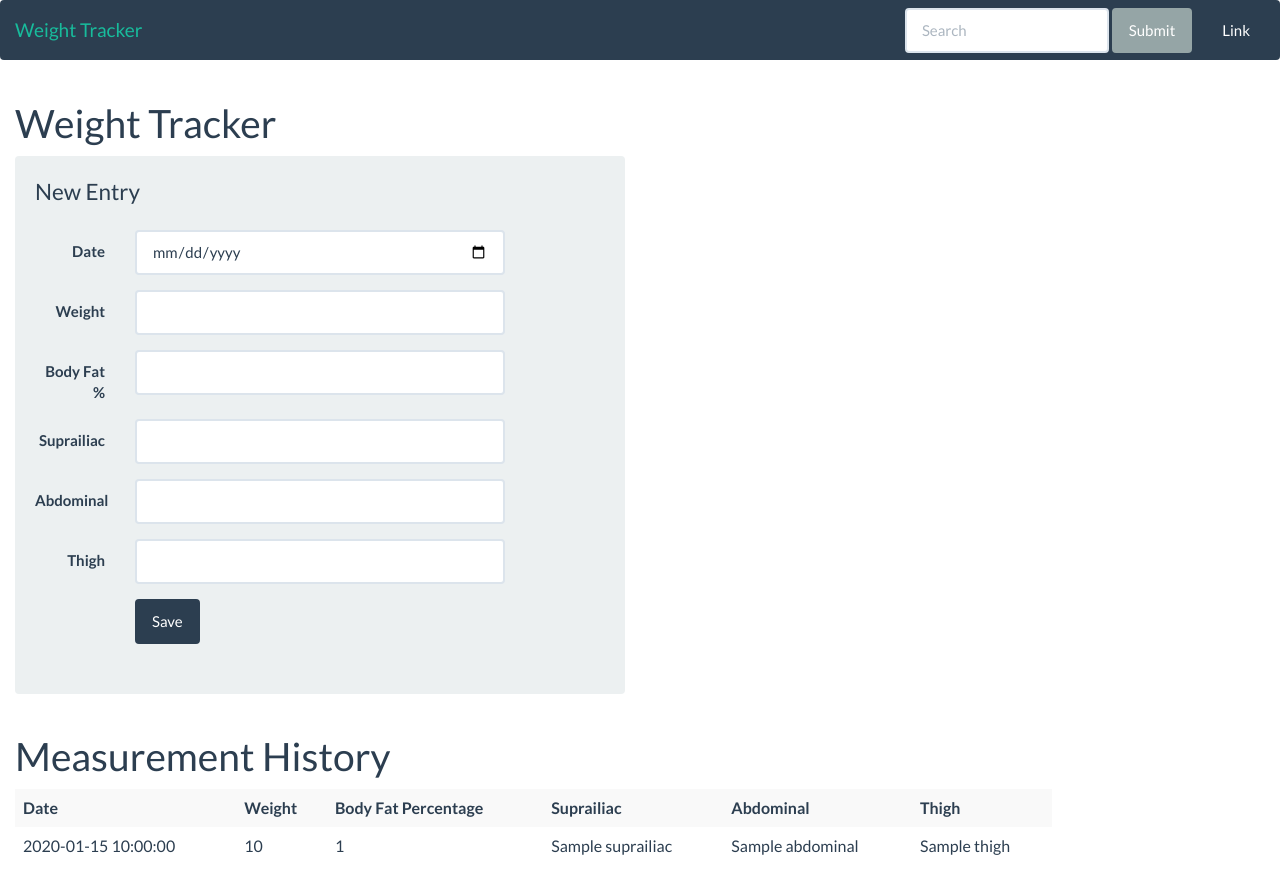
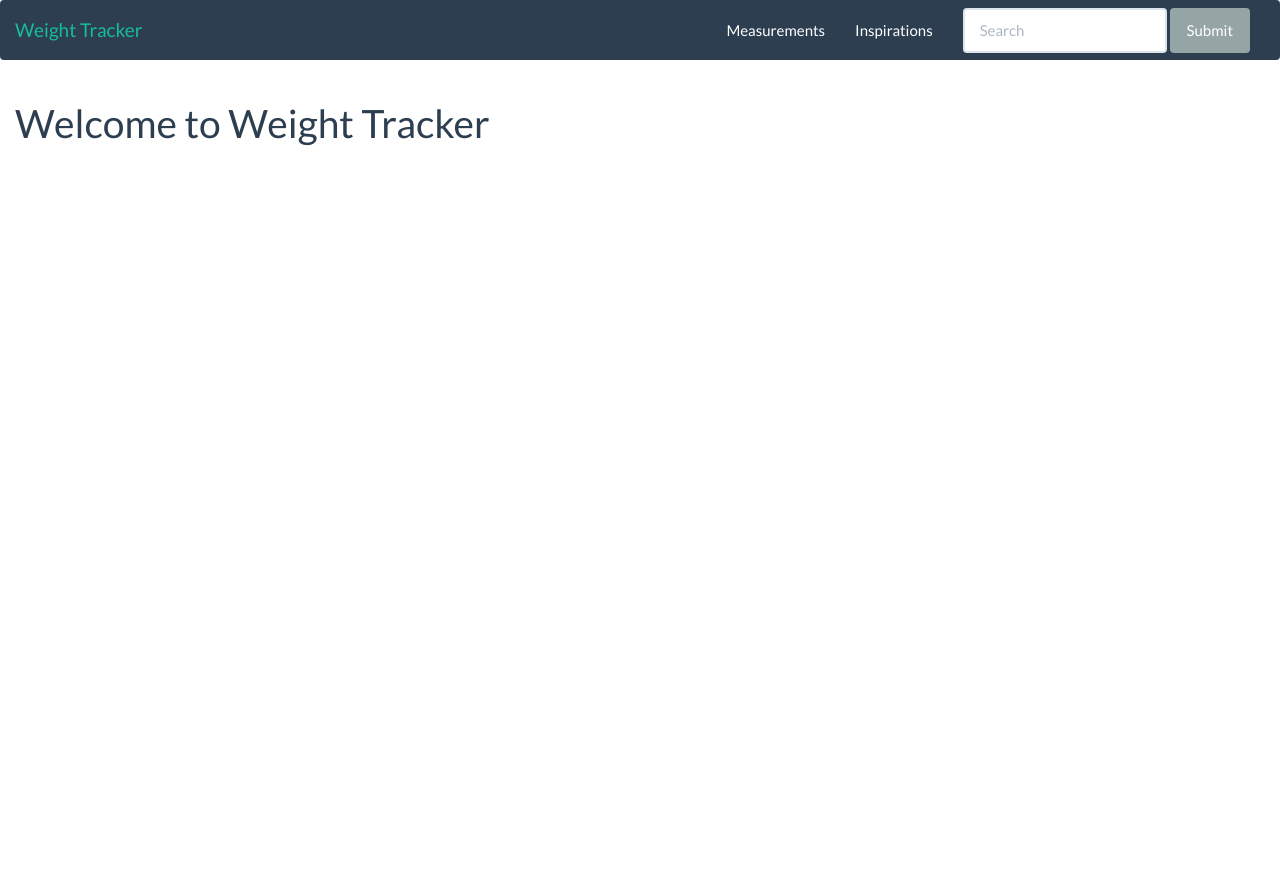
Before and after one commit to rdempsey/weight-tracker, a Flask app: template templates/index.html in a window 1280 px wide. After the commit the page ends 146 px from the top, so only its background shows below. Run offline with Flask 2, Linux system fonts and the light colour scheme; the template is opened without the code that fills it: values that come from a table or form of the project are taken from there, most other values are stand-ins (such as "Sample title", 1, 10 or a date in 2020); some libraries are stand-ins or nearby versions.

Commit message:
Move weights to measurements. Add ability to add inspirations.
Signed-off-by: Robert Dempsey <robertonrails@gmail.com>

```diff
--- a/config/example-config.ini
+++ b/config/example-config.ini
@@ -1,5 +1,7 @@
 [Default]
 base_file_path =
+first_name =
+last_name =
 
 [MongoDB]
 host = ADD_HOST
--- a/index.py
+++ b/index.py
@@ -1,7 +1,6 @@
 #!/usr/bin/env python
 
-from flask import Flask, render_template, make_response, request, redirect
-# from flask_bootstrap import Bootstrap
+from flask import Flask, render_template, make_response, request, redirect, flash
 from flask_wtf import Form
 from wtforms import StringField
 from wtforms.fields.html5 import DateField
@@ -9,10 +8,11 @@ from wtforms.validators import DataRequired
 import os
 from pymongo import MongoClient
 import configparser
+from datetime import datetime
 
 app = Flask(__name__)
+WTF_CSRF_ENABLED = True
 app.secret_key = '2bN9UUaBpcjrxR'
-# Bootstrap(app)
 
 def connect():
   # Read the config file and get the goodies
@@ -30,6 +30,8 @@ def connect():
   client.weighttracker.authenticate(db_user, db_password, source=db_name)
   return client
 
+# Measurements
+
 class MeasurementsForm(Form):
   date = DateField('Date', format='%Y-%m-%d', validators=[DataRequired()])
   weight = StringField('Weight', validators=[DataRequired()])
@@ -39,20 +41,32 @@ class MeasurementsForm(Form):
   thigh = StringField('Thigh')
 
 def get_measurement_history():
-  # Connect to the database
   client = connect()
-  # Get a database
   db = client.weighttracker
-  # Get all of the measurements in the collection
   my_measurements = [x for x in db.measurements.find()]
-  # Return the list of measurements
   return my_measurements
+
+# Inspirations
+
+class InspirationsForm(Form):
+  phrase = StringField('I am the type of person who...', validators=[DataRequired()])
+
+def get_inspirations():
+  client = connect()
+  db = client.weighttracker
+  inspirations = [x for x in db.inspirations.find()]
+  return inspirations
 
 
 @app.route("/")
 def index():
+  response = make_response(render_template("index.html", title='Welcome'))
+  return response
+
+@app.route("/measurements")
+def weight():
   form = MeasurementsForm()
-  response = make_response(render_template("index.html", title='Welcome', measurements=get_measurement_history(), form=form))
+  response = make_response(render_template("measurements.html", title='Track Your Measurements', measurements=get_measurement_history(), form=form))
   return response
 
 @app.route("/add-measurements", methods=['POST'])
@@ -61,6 +75,7 @@ def write():
   if form.validate_on_submit():
     client = connect()
     db = client.weighttracker
+    created_at = str(datetime.now())
     # Get an oid
     oid = db.measurements.insert_one({
                                   "date":request.form.get("date"),
@@ -68,11 +83,35 @@ def write():
                                   "body_fat_percentage":request.form.get("body_fat_percentage"),
                                   "suprailiac":request.form.get("suprailiac"),
                                   "abdominal":request.form.get("abdominal"),
-                                  "thigh":request.form.get("thigh")
+                                  "thigh":request.form.get("thigh"),
+                                  "created_at":created_at
                                 })
-    # Redirect to the home page
-    return redirect ("/")
-  response = make_response(render_template("index.html", title='Welcome', measurements=get_measurement_history(), form=form))
+    # Redirect to the weight page
+    return redirect ("/measurements")
+  response = make_response(render_template("measurements.html", title='Measurements', measurements=get_measurement_history(), form=form))
+  return response
+
+@app.route("/inspirations")
+def inspirations():
+  form = InspirationsForm()
+  response = make_response(render_template("inspirations.html", title="Inspirations", inspirations=get_inspirations(), form=form))
+  return response
+
+@app.route("/add-inspiration", methods=['POST'])
+def write_inspiration():
+  form = InspirationsForm()
+  if form.validate_on_submit():
+    client = connect()
+    db = client.weighttracker
+    created_at = str(datetime.now())
+    # Get an oid
+    oid = db.inspirations.insert_one({
+                                  "phrase":request.form.get("phrase"),
+                                  "created_at":created_at,
+                                })
+    # Redirect to the weight page
+    return redirect ("/inspirations")
+  response = make_response(render_template("inspirations.html", title='Inspirations', inspirations=get_inspirations(), form=form))
   return response
 
 if __name__ == '__main__':
--- a/templates/base.html
+++ b/templates/base.html
@@ -16,13 +16,14 @@
           </div>
           <div class="collapse navbar-collapse" id="bs-example-navbar-collapse-1">
             <ul class="nav navbar-nav navbar-right">
+              <li><a href="/measurements">Measurements</a></li>
+              <li><a href="/inspirations">Inspirations</a></li>
               <form class="navbar-form navbar-left" role="search">
                 <div class="form-group">
                   <input type="text" class="form-control" placeholder="Search">
                 </div>
                 <button type="submit" class="btn btn-default">Submit</button>
               </form>
-              <li><a href="#">Link</a></li>
             </ul>
           </div>
         </div>
--- a/templates/index.html
+++ b/templates/index.html
@@ -1,69 +1,7 @@
 {% extends "base.html" %}
 {% block content %}
 <div class="col-lg-6">
-    <h1>Weight Tracker</h1>
-    <div class="well bs-component">
-      <form action="/add-measurements" method="POST" class="form-horizontal">
-        {{ form.hidden_tag() }}
-        <fieldset>
-          <legend>New Entry</legend>
-          <div class="form-group">
-            {{ form.date.label(class='col-lg-2 control-label') }}
-            <div class="col-lg-8">{{ form.date(class='form-control') }}</div>
-          </div>
-          <div class="form-group">
-            {{ form.weight.label(class='col-lg-2 control-label') }}
-            <div class="col-lg-8">{{ form.weight(class='form-control') }}</div>
-          </div>
-          <div class="form-group">
-            {{ form.body_fat_percentage.label(class='col-lg-2 control-label') }}
-            <div class="col-lg-8">{{ form.body_fat_percentage(class='form-control') }}</div>
-          </div>
-          <div class="form-group">
-            {{ form.suprailiac.label(class='col-lg-2 control-label') }}
-            <div class="col-lg-8">{{ form.suprailiac(class='form-control') }}</div>
-          </div>
-          <div class="form-group">
-            {{ form.abdominal.label(class='col-lg-2 control-label') }}
-            <div class="col-lg-8">{{ form.abdominal(class='form-control') }}</div>
-          </div>
-          <div class="form-group">
-            {{ form.thigh.label(class='col-lg-2 control-label') }}
-            <div class="col-lg-8">{{ form.thigh(class='form-control') }}</div>
-          </div>
-          <div class="form-group">
-            <div class="col-lg-8 col-lg-offset-2">
-              <input type="submit" value="Save" class="btn btn-primary">
-            </div>
-          </div>
-        </fieldset>
-      </form>
-    </div>
+  <h1>Welcome to Weight Tracker</h1>
 </div>
 
-<div class="bs-docs-section">
-  <div class="col-lg-10">
-    <h1>Measurement History</h1>
-    <table class="table table-striped table-hover ">
-      <tr>
-        <th>Date</th>
-        <th>Weight</th>
-        <th>Body Fat Percentage</th>
-        <th>Suprailiac</th>
-        <th>Abdominal</th>
-        <th>Thigh</th>
-      </tr>
-      {% for measurement in measurements %}
-      <tr>
-        <td>{{measurement.date}}</td>
-        <td>{{measurement.weight}}</td>
-        <td>{{measurement.body_fat_percentage}}</td>
-        <td>{{measurement.suprailiac}}</td>
-        <td>{{measurement.abdominal}}</td>
-        <td>{{measurement.thigh}}</td>
-      </tr>
-      {% endfor %}
-    </table>
-  </div>
-</div>
 {% endblock %}
```
Also changed, not shown: templates/inspirations.html (added, +42 -0 lines), templates/measurements.html (added, +70 -0 lines), README.md.
